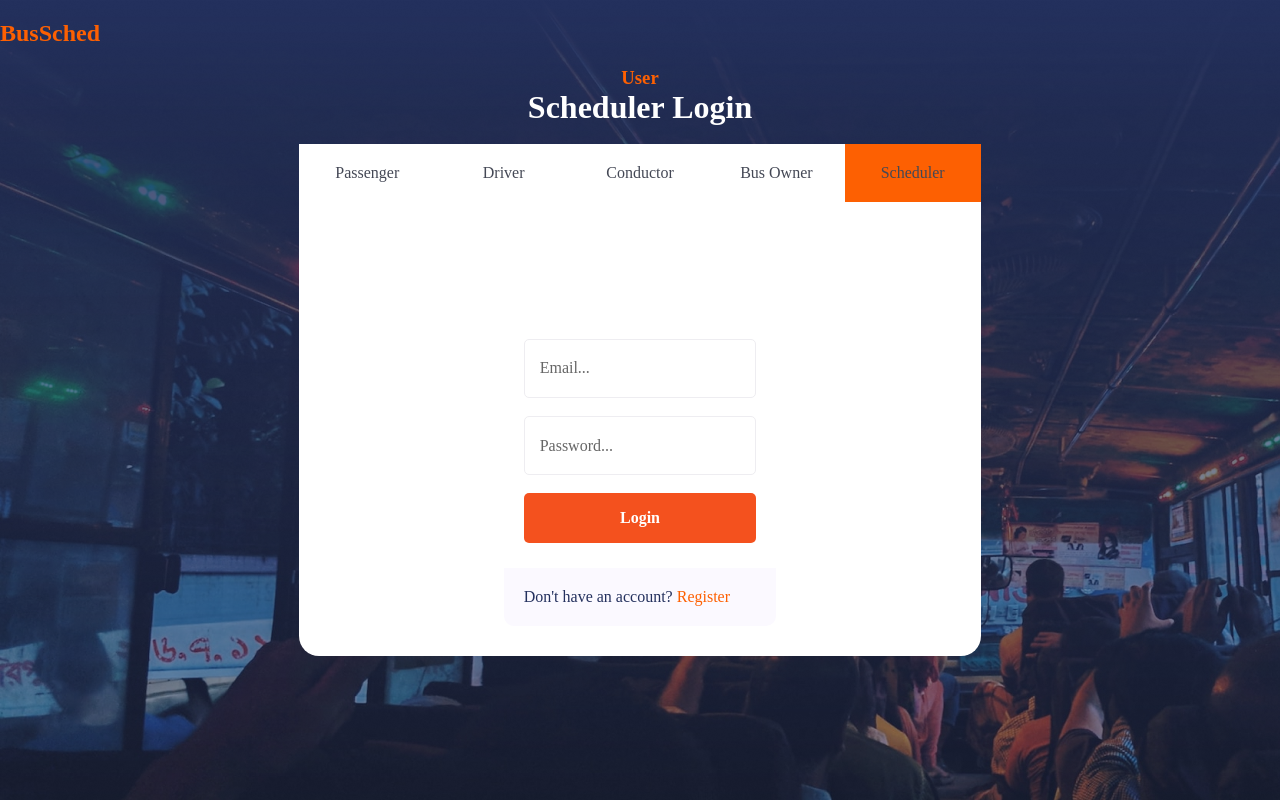
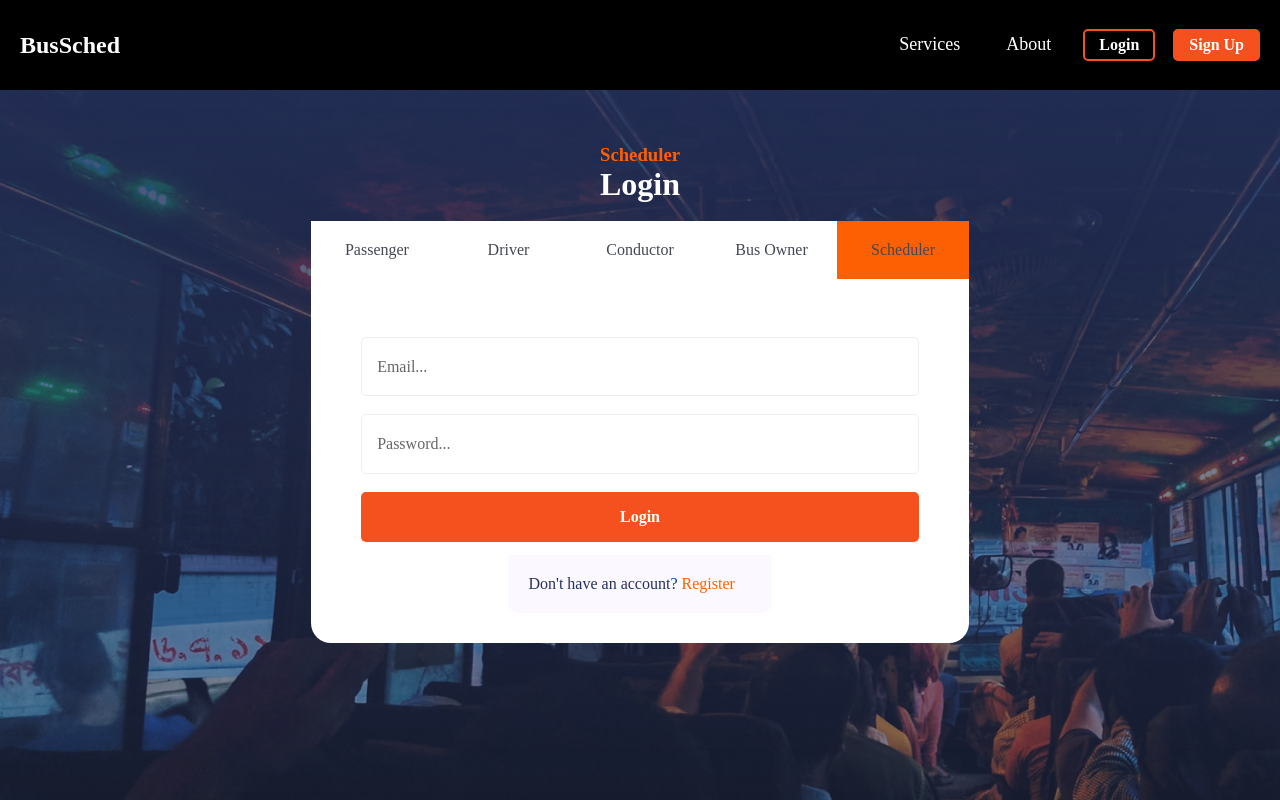
Before and after one commit to Samitha-001/Bus-Schedule-Management-Sysetm, a PHP site: page /Bus-Schedule-Management-System/schedulerlogin in a window 1280 px wide. Run offline with PHP 8.4, Linux system fonts and the light colour scheme.

Commit message:
Scheduler login UI update

```diff
--- a/BusSched/app/views/schedulerlogin.view.php
+++ b/BusSched/app/views/schedulerlogin.view.php
@@ -1,135 +1,96 @@
 <?php
-    if(isset($_SESSION['USER'])){
-        redirect('adminhome');
-    }
+if (isset($_SESSION['USER'])) {
+  redirect('home');
+}
 ?>
 
 <!doctype html>
 <html lang="en">
+
 <head>
   <meta charset="utf-8">
   <meta name="viewport" content="width=device-width, initial-scale=1">
   <meta name="description" content="">
   <meta name="generator" content="Hugo 0.88.1">
-  <title>Scheduler Login</title>
+  <title>Scheduler - Login</title>
 
 
-  <link href="<?=ROOT?>/assets/css/style.css" rel="stylesheet">
+  <link href="<?= ROOT ?>/assets/css/style.css" rel="stylesheet">
 </head>
+
 <body>
 
-  <h2><a href="<?=ROOT?>" id="logo_white">BusSched</a></h2>
+  <nav class="navbar">
+    <div>
+      <h2><a href="<?= ROOT ?>/home" id="logo-white">BusSched</a></h2>
+    </div>
 
-  <h3 class="center">User</h3>
-  <h1 style="text-align:center" class="center">Scheduler Login</h1><br>
+    <!-- NAVIGATION MENU -->
+    <ul class="nav-links">
+      <div class="menu">
 
-  <!-- LOGIN FORM FOR ALL USERS -->
+        <li><a href="#">Services</a></li>
+        <li><a href="#">About</a></li>
+        <a href="<?= ROOT ?>/passengerlogin">
+          <li class="button-orange" style="background-color:black; border: 2px solid #f4511e;">Login</li>
+        </a>
+        <a href="<?= ROOT ?>/passengersignup">
+          <li class="button-orange" style="border: 2px solid #f4511e;">Sign Up</li>
+        </a>
+
+  </nav>
+  <br>
+  <br>
+  <br>
+
+  <h3 class="center">Scheduler</h3>
+  <h1 style="text-align:center" class="center">Login</h1><br>
+
+  <!-- LOGIN FORM FOR SCHEDULER -->
 
   <main class="sec1">
     <div class="mytabs">
-      <input type="radio" id="passenger" name="mytabs" checked="checked">
+      <input type="radio" id="passenger" name="mytabs">
       <label for="passenger"><a href="<?= ROOT ?>/passengerlogin">Passenger</a></label>
       <div class="tab form-bg center">
-        <form action="" class=" sign-up-form" method="post">
-          <h2 class="title">Sign up</h2>
-          <div class="form-bg center">
-    <div>
-      <input name="email" type="email" class="form-control" id="floatingInput" placeholder="Email..." required><br><br>
-      <input name="password" type="password" class="form-control" id="floatingPassword" placeholder="Password..." required><br><br>
-      <button class="button-orange" type="submit">Login</button>
-    </div>
-    <div class="errors">
-      <?php if(!empty($errors)):?>
-      <?= implode("<br>", $errors)?>
-      <?php endif;?>
-    </div>
-  </div>
-  <div class="center form-footer">Don't have an account? <a href="<?=ROOT?>/schedulersignup">Register</a></div>
-
-        </form>
       </div>
-      <input type="radio" id="driver" name="mytabs" checked="checked">
+      <input type="radio" id="driver" name="mytabs">
       <label for="driver"><a href="<?= ROOT ?>/driverlogin">Driver</a></label>
       <div class="tab">
-        <form action="" class="sign-up-form" method="post">
-          <h2 class="title">Sign up</h2>
-          <div class="form-bg center">
-    <div>
-      <input name="email" type="email" class="form-control" id="floatingInput" placeholder="Email..." required><br><br>
-      <input name="password" type="password" class="form-control" id="floatingPassword" placeholder="Password..." required><br><br>
-      <button class="button-orange" type="submit">Login</button>
-    </div>
-    <div class="errors">
-      <?php if(!empty($errors)):?>
-      <?= implode("<br>", $errors)?>
-      <?php endif;?>
-    </div>
-  </div>
-  <div class="center form-footer">Don't have an account? <a href="<?=ROOT?>/schedulersignup">Register</a></div>
-        </form>
       </div>
-      <input type="radio" id="conductor" name="mytabs" checked="checked">
+      <input type="radio" id="conductor" name="mytabs">
       <label for="conductor"><a href="<?= ROOT ?>/conductorlogin">Conductor</a></label>
       <div class="tab">
-        <form action="" class="sign-up-form" method="post">
-          <h2 class="title">Sign up</h2>
-          <div class="form-bg center">
-    <div>
-      <input name="email" type="email" class="form-control" id="floatingInput" placeholder="Email..." required><br><br>
-      <input name="password" type="password" class="form-control" id="floatingPassword" placeholder="Password..." required><br><br>
-      <button class="button-orange" type="submit">Login</button>
-    </div>
-    <div class="errors">
-      <?php if(!empty($errors)):?>
-      <?= implode("<br>", $errors)?>
-      <?php endif;?>
-    </div>
-  </div>
-  <div class="center form-footer">Don't have an account? <a href="<?=ROOT?>/schedulersignup">Register</a></div>
-        </form>
       </div>
-      <input type="radio" id="owner" name="mytabs" checked="checked">
+      <input type="radio" id="owner" name="mytabs">
       <label for="owner"><a href="<?= ROOT ?>/ownerlogin">Bus Owner</a></label>
       <div class="tab">
-        <form action="" class="sign-up-form" method="post">
-          <h2 class="title">Sign up</h2>
-          <div class="form-bg center">
-    <div>
-      <input name="email" type="email" class="form-control" id="floatingInput" placeholder="Email..." required><br><br>
-      <input name="password" type="password" class="form-control" id="floatingPassword" placeholder="Password..." required><br><br>
-      <button class="button-orange" type="submit">Login</button>
-    </div>
-    <div class="errors">
-      <?php if(!empty($errors)):?>
-      <?= implode("<br>", $errors)?>
-      <?php endif;?>
-    </div>
-  </div>
-  <div class="center form-footer">Don't have an account? <a href="<?=ROOT?>/schedulersignup">Register</a></div>
-        </form>
       </div>
       <input type="radio" id="scheduler" name="mytabs" checked="checked">
       <label for="scheduler"><a href="<?= ROOT ?>/schedulerlogin">Scheduler</a></label>
-      <div class="tab">
+      <div class="tab center">
         <form action="" class="sign-up-form" method="post">
-          <h2 class="title">Sign up</h2>
-          <div class="form-bg center">
-    <div>
-      <input name="email" type="email" class="form-control" id="floatingInput" placeholder="Email..." required><br><br>
-      <input name="password" type="password" class="form-control" id="floatingPassword" placeholder="Password..." required><br><br>
-      <button class="button-orange" type="submit">Login</button>
-    </div>
-    <div class="errors">
-      <?php if(!empty($errors)):?>
-      <?= implode("<br>", $errors)?>
-      <?php endif;?>
-    </div>
-  </div>
-  <div class="center form-footer">Don't have an account? <a href="<?=ROOT?>/schedulersignup">Register</a></div>
+          <div class="input-field">
+            <div>
+              <input name="email" type="email" class="form-control" id="floatingInput" placeholder="Email..."
+                required><br><br>
+              <input name="password" type="password" class="form-control" id="floatingPassword"
+                placeholder="Password..." required><br><br>
+              <button class="button-orange" type="submit">Login</button>
+            </div>
+            <div class="errors">
+              <?php if (!empty($errors)): ?>
+              <?= implode("<br>", $errors) ?>
+                <?php endif; ?>
+            </div>
+          </div>
+          <div class="center form-footer">Don't have an account? <a href="<?= ROOT ?>/schedulersignup">Register</a>
+          </div>
         </form>
       </div>
     </div>
   </main>
 
 </body>
+
 </html>
```
Also changed, not shown: BusSched/app/models/breakdown.php (+15 -19 lines).
